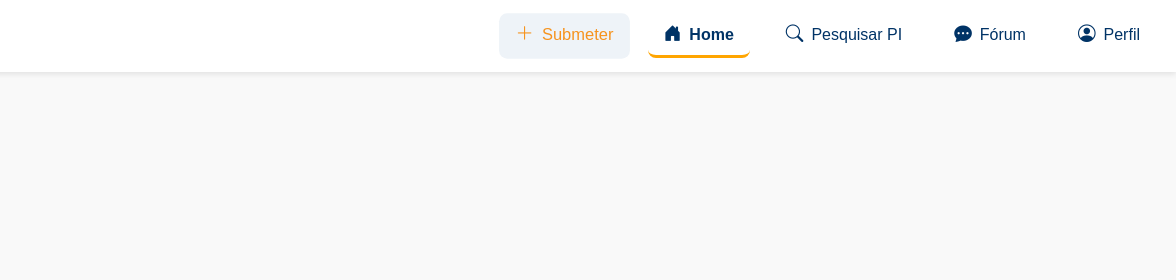
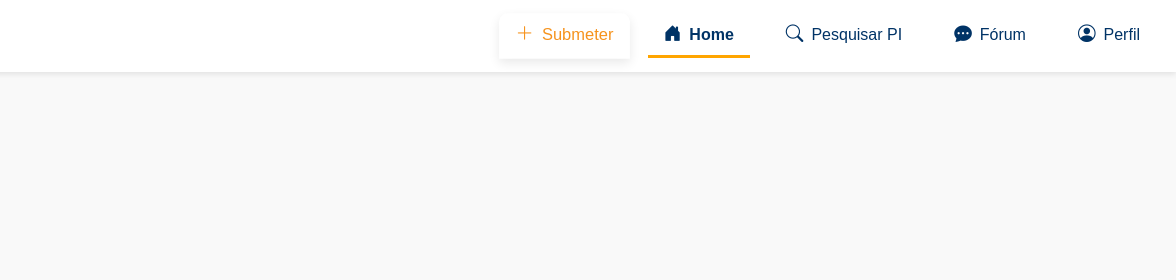
Before and after one commit to damascenobr/Modelo_login_projeto_pi, a plain HTML site: page testenav.html in a window 1280 px wide. In both pictures the pointer is over the link "Submeter". Shown: the top 280 px of the page, 104-1280 px from the left. Drawn offline with nearby package versions, Linux system fonts and the light colour scheme.

Commit message:
alterações

```diff
--- a/testenav.css
+++ b/testenav.css
@@ -47,7 +47,7 @@ body, html {
 .nav-button {
   padding: 10px 16px;
   background: #fff;
-  border-radius: 8px;
+  border-radius: 8px 8px 0 0;
   text-decoration: none;
   color: #003366;
   font-weight: 500;
@@ -62,7 +62,7 @@ body, html {
 
 /* Hover visual nos botões */
 .nav-button:hover {
-  background: #eef3f8;
+  box-shadow: 0 4px 10px rgba(0, 0, 0, 0.09);
   transform: scale(1.03);
   color: #F6931D;
 }
```
